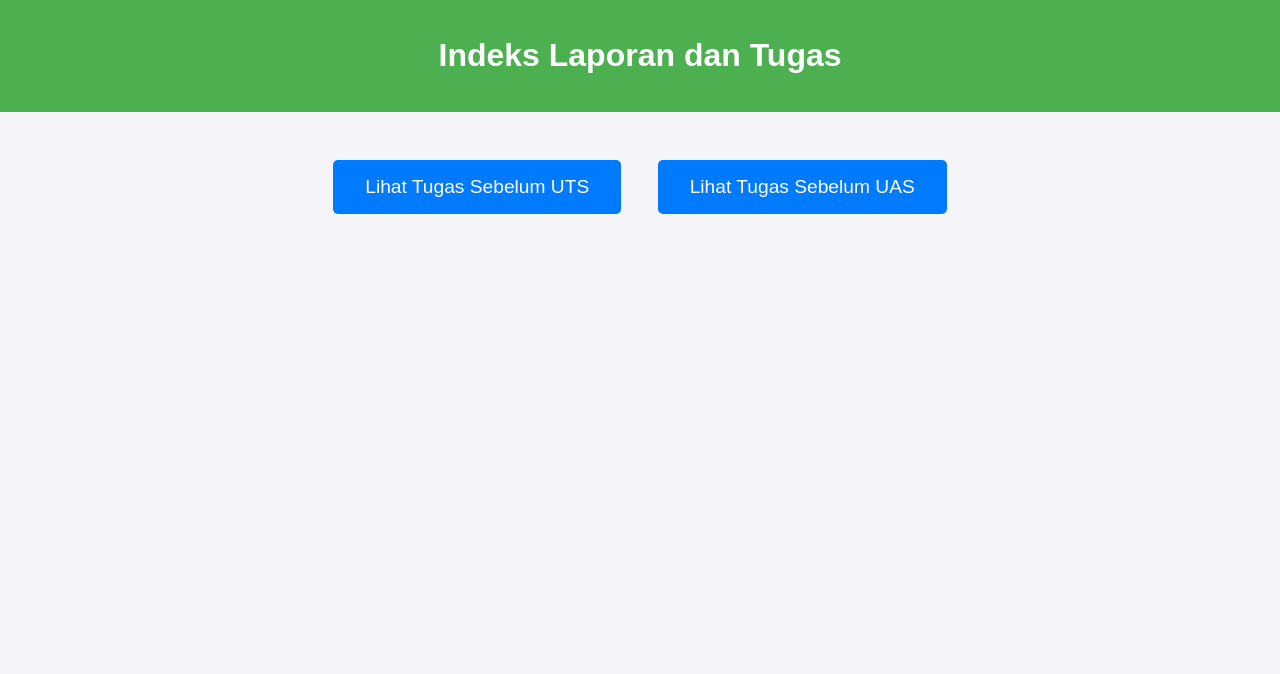
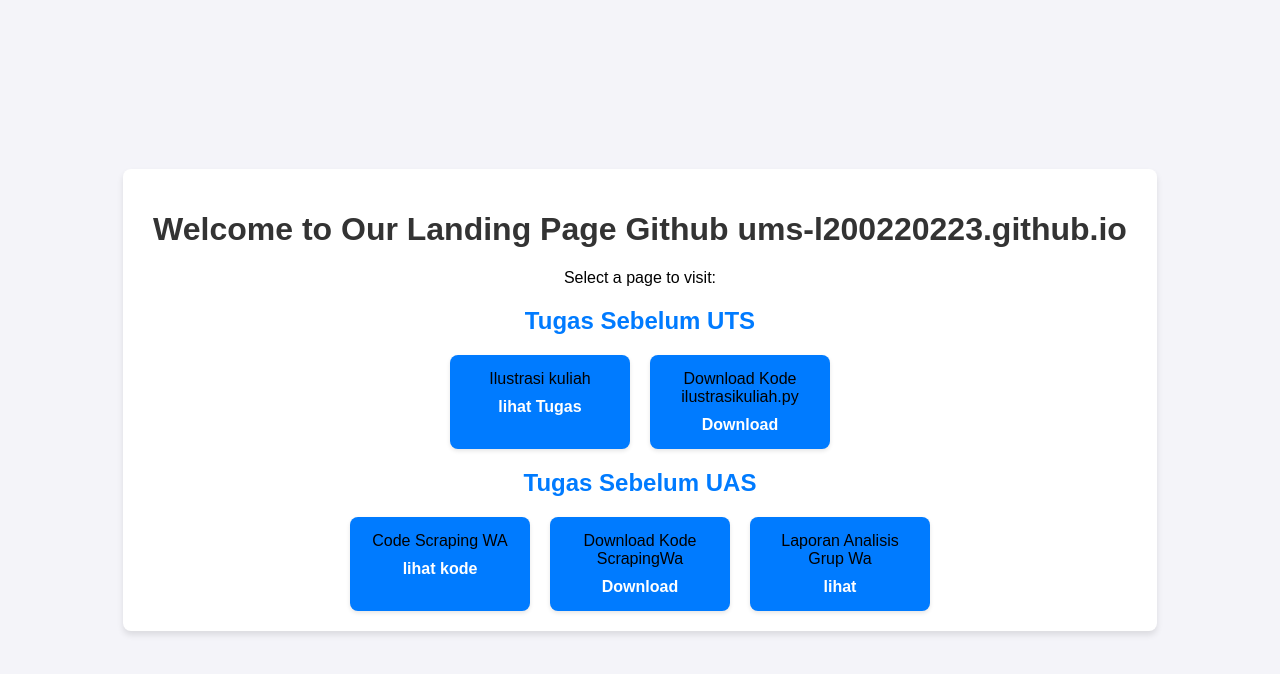
Before and after one commit to ums-l200220223/ums-l200220223.github.io, a plain HTML site: page index.html in a window 1280 px wide. Drawn offline with Linux system fonts and the light colour scheme.

Commit message:
edit html

```diff
--- a/index.html
+++ b/index.html
@@ -1,47 +1,103 @@
 <!DOCTYPE html>
-<html lang="id">
+<html lang="en">
 <head>
     <meta charset="UTF-8">
     <meta name="viewport" content="width=device-width, initial-scale=1.0">
-    <title>Indeks Laporan dan Tugas</title>
+    <title>ums-l200220223.gihub.io</title>
     <style>
         body {
             font-family: Arial, sans-serif;
-            text-align: center;
             margin: 0;
             padding: 0;
+            display: flex;
+            justify-content: center;
+            align-items: center;
+            height: 100vh;
             background-color: #f4f4f9;
         }
-        header {
-            background-color: #4CAF50;
-            color: white;
-            padding: 1rem 0;
+        .container {
+            text-align: center;
+            background: #fff;
+            padding: 20px 30px;
+            border-radius: 8px;
+            box-shadow: 0 4px 6px rgba(0, 0, 0, 0.1);
         }
-        main {
-            margin: 2rem;
+        h1 {
+            color: #333;
         }
-        a {
-            display: inline-block;
-            margin: 1rem;
-            padding: 1rem 2rem;
+        .category {
+            margin-top: 20px;
+        }
+        .category h2 {
+            color: #007BFF;
+        }
+        .links {
+            margin-top: 10px;
+            display: flex;
+            flex-wrap: wrap;
+            justify-content: center;
+            gap: 20px;
+        }
+        .link-box {
+            width: 150px;
+            padding: 15px;
+            text-align: center;
+            background-color: #007BFF;
+            border-radius: 8px;
+            box-shadow: 0 2px 4px rgba(0, 0, 0, 0.1);
+            transition: background-color 0.3s, transform 0.2s;
+        }
+        .link-box:hover {
+            background-color: #0056b3;
+        }
+        .link-box:active {
+            transform: scale(0.95);
+        }
+        .link-box a {
             text-decoration: none;
-            color: white;
-            background-color: #007BFF;
-            border-radius: 5px;
-            font-size: 1.2rem;
-        }
-        a:hover {
-            background-color: #0056b3;
+            color: #fff;
+            font-weight: bold;
+            display: block;
+            margin-top: 10px;
         }
     </style>
 </head>
 <body>
-    <header>
-        <h1>Indeks Laporan dan Tugas</h1>
-    </header>
-    <main>
-        <a href="ilustrasikuliah.py" target="_blank">Lihat Tugas Sebelum UTS</a>
-        <a href="tugas.html" target="_blank">Lihat Tugas Sebelum UAS</a>
-    </main>
+    <div class="container">
+        <h1>Welcome to Our Landing Page Github ums-l200220223.github.io</h1>
+        <p>Select a page to visit:</p>
+
+        <div class="category">
+            <h2>Tugas Sebelum UTS</h2>
+            <div class="links">
+                <div class="link-box">
+                    <span>Ilustrasi kuliah </span>
+                    <a href="ilustrasikuliah.html">lihat Tugas</a>
+                </div>
+                <div class="link-box">
+                    <span>Download Kode ilustrasikuliah.py</span>
+                    <a href="ilustrasikuliah.py">Download</a>
+                </div>
+            </div>
+        </div>
+
+        <div class="category">
+            <h2>Tugas Sebelum UAS</h2>
+            <div class="links">
+                <div class="link-box">
+                    <span>Code Scraping WA </span>
+                    <a href="page3.html">lihat kode</a>
+                </div>
+                <div class="link-box">
+                    <span>Download Kode ScrapingWa </span>
+                    <a href="page4.ipynb">Download</a>
+                </div>
+                <div class="link-box">
+                    <span>Laporan Analisis Grup Wa </span>
+                    <a href="page4.html">lihat</a>
+                </div>
+            </div>
+        </div>
+    </div>
 </body>
 </html>
```
